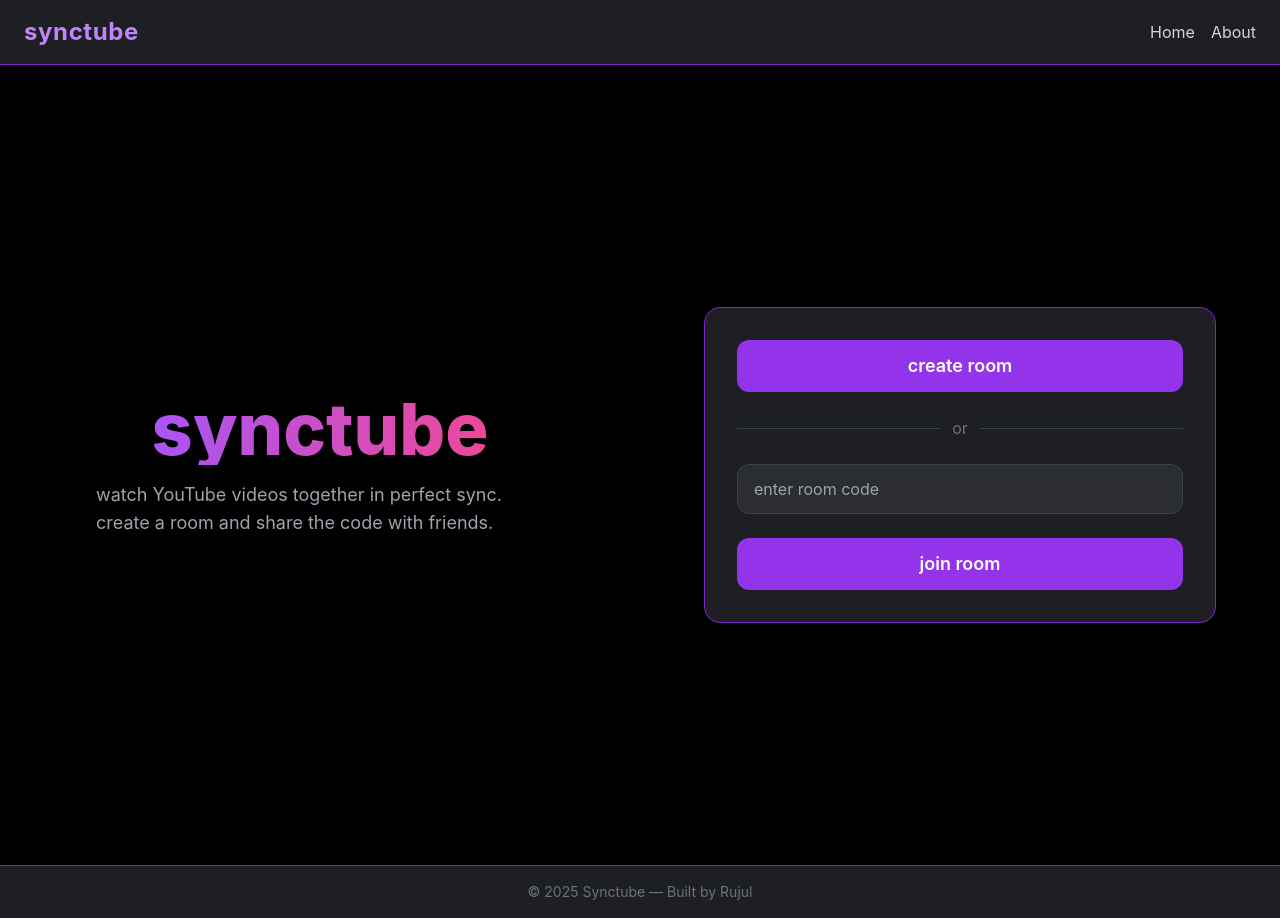
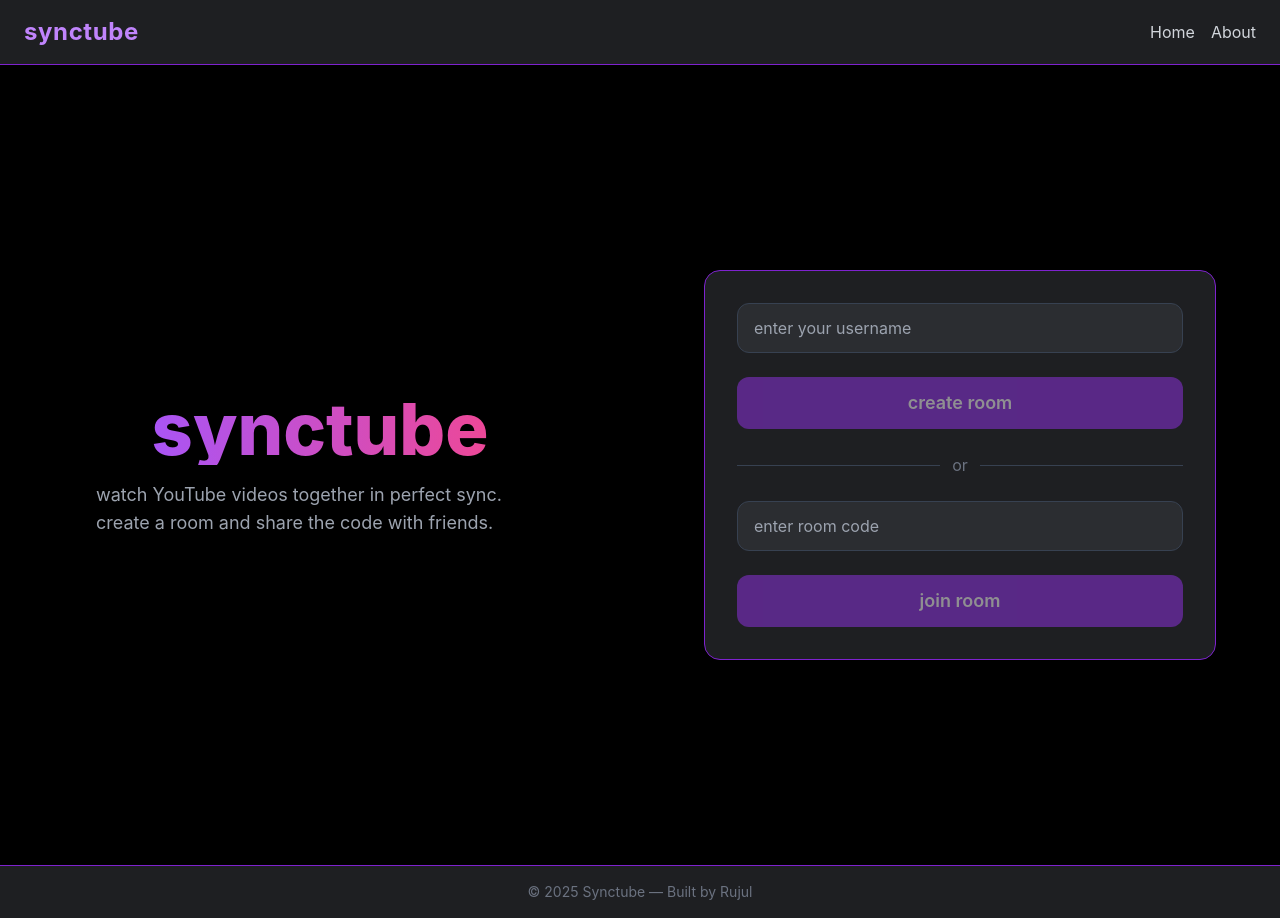
Before and after one commit to rujulw/synctube, a React (Create React App) app in the folder client/: page / in a window 1280 px wide. Built offline with nearby package versions, Linux system fonts and the light colour scheme; no server answers.

Commit message:
username feature to link the chat

```diff
--- a/client/src/pages/LandingPage.js
+++ b/client/src/pages/LandingPage.js
@@ -1,13 +1,24 @@
-import { useState } from "react";
+import { useState, useEffect } from "react";
 
 export default function LandingPage({ onCreateRoom, onJoinRoom }) {
   const [roomCode, setRoomCode] = useState("");
+  const [username, setUsername] = useState("");
+
+  // Load stored username on first render
+  useEffect(() => {
+    const storedName = localStorage.getItem("username");
+    if (storedName) setUsername(storedName);
+  }, []);
+
+  const handleUsernameChange = (e) => {
+    setUsername(e.target.value);
+    localStorage.setItem("username", e.target.value);
+  };
 
   return (
     <div
       className="min-h-screen flex flex-col md:flex-row text-white"
       style={{
-
         backgroundRepeat: "repeat",
       }}
     >
@@ -26,10 +37,21 @@
       <div className="flex-1 flex justify-center items-center p-8">
         <div className="w-full max-w-lg bg-[#1e1f22] rounded-2xl shadow-lg border border-purple-700 transform transition duration-300 hover:scale-105 hover:shadow-[0_0_25px_rgba(168,85,247,0.6)]">
           <div className="p-8 flex flex-col items-center space-y-6">
+
+            {/* Username Input */}
+            <input
+              value={username}
+              onChange={handleUsernameChange}
+              placeholder="enter your username"
+              className="w-full px-4 py-3 rounded-xl bg-[#2b2d31] border border-gray-700 text-white
+                         focus:outline-none focus:ring-2 focus:ring-purple-500 lowercase"
+            />
+
             {/* Create Room Button */}
             <button
-              onClick={onCreateRoom}
-              className="w-full bg-purple-600 hover:bg-purple-700 text-lg font-semibold py-3 rounded-xl transition"
+              onClick={() => onCreateRoom(username)}
+              disabled={!username.trim()}
+              className="w-full bg-purple-600 hover:bg-purple-700 text-lg font-semibold py-3 rounded-xl transition disabled:opacity-50"
             >
               create room
             </button>
@@ -49,8 +71,9 @@
               className="w-full px-4 py-3 rounded-xl bg-[#2b2d31] border border-gray-700 text-white focus:outline-none focus:ring-2 focus:ring-purple-500 lowercase"
             />
             <button
-              onClick={() => onJoinRoom(roomCode)}
-              className="w-full bg-purple-600 hover:bg-purple-700 text-lg font-semibold py-3 rounded-xl transition"
+              onClick={() => onJoinRoom(roomCode, username)}
+              disabled={!username.trim()}
+              className="w-full bg-purple-600 hover:bg-purple-700 text-lg font-semibold py-3 rounded-xl transition disabled:opacity-50"
             >
               join room
             </button>
--- a/client/src/pages/RoomPage.js
+++ b/client/src/pages/RoomPage.js
@@ -1,7 +1,7 @@
 import { useState, useRef, useEffect } from "react";
 import SynctubePlayer from "../components/SynctubePlayer";
 
-export default function RoomPage({ roomId, socket }) {
+export default function RoomPage({ roomId, socket, username }) {
   const [url, setUrl] = useState("");
   const [videoId, setVideoId] = useState("");
   const [messages, setMessages] = useState([]);
@@ -69,7 +69,7 @@
 
   const sendMessage = () => {
     if (chatInput.trim() !== "") {
-      const msg = { user: "you", text: chatInput };
+      const msg = { user: username, text: chatInput };
       socket.emit("chat-message", { roomId, msg });
       setMessages((prev) => [...prev, msg]);
       setChatInput("");
@@ -148,7 +148,10 @@
           >
             {messages.map((m, i) => (
               <div key={i} className="bg-[#2b2d31] p-2 rounded-lg">
-                <strong className="text-purple-400">{m.user}:</strong> {m.text}
+                <strong className="text-purple-400">
+                  {m.user === username ? "You" : m.user}:
+                </strong>{" "}
+                {m.text}
               </div>
             ))}
           </div>
```
